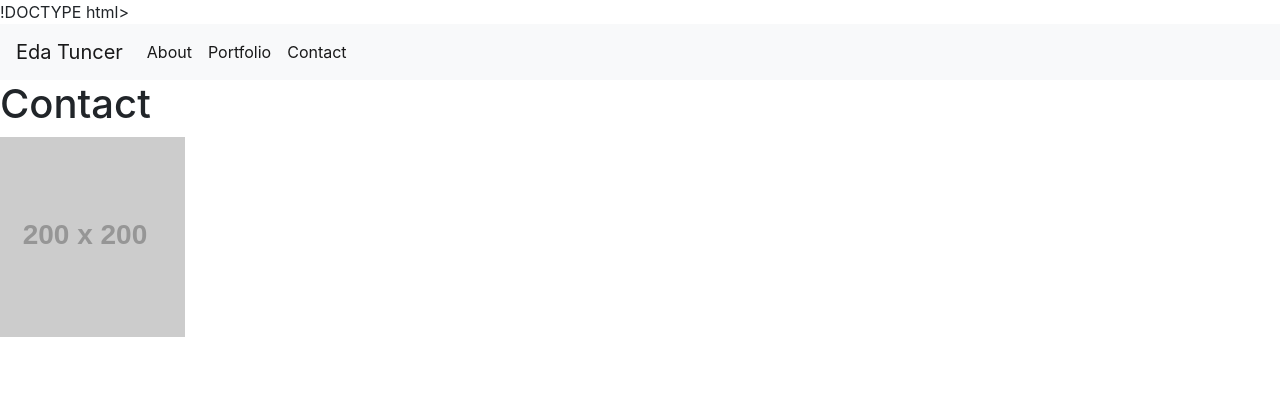
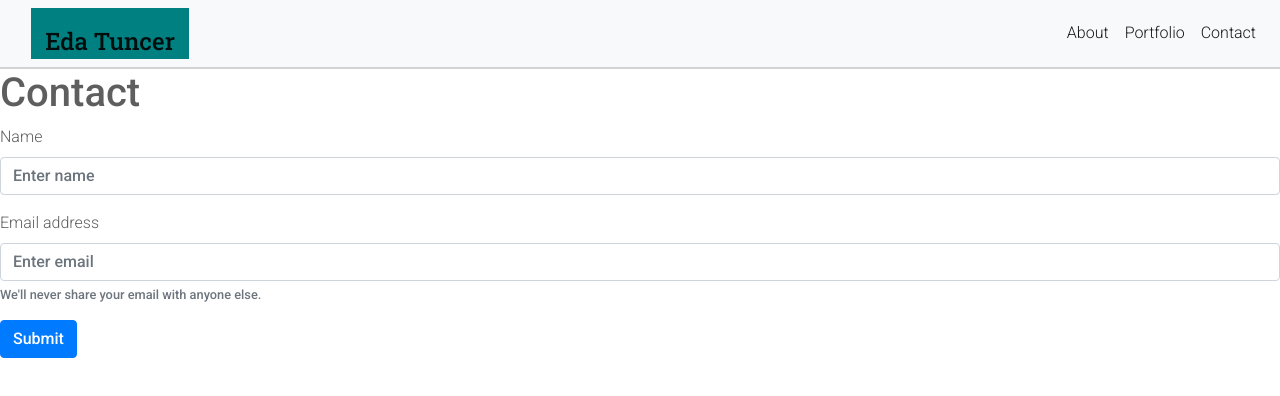
Before and after one commit to edatez/Early-Portfolio, a plain HTML site: page contact.html in a window 1280 px wide. Drawn offline with nearby package versions, Linux system fonts and the light colour scheme; placeholder pictures from the web are drawn by us.

Commit message:
Solved the nav bar shifting under Name and placed it to the right with display flex

```diff
--- a/contact.html
+++ b/contact.html
@@ -1,23 +1,26 @@
-!DOCTYPE html>
+<!DOCTYPE html>
 <html lang="en-us">
 
 <head>
-  <meta charset="UTF-8">
-  <title>Personal Webpage/contact</title>
-  <link rel="stylesheet" href="https://maxcdn.bootstrapcdn.com/bootstrap/4.0.0/css/bootstrap.min.css" integrity="sha384-Gn5384xqQ1aoWXA+058RXPxPg6fy4IWvTNh0E263XmFcJlSAwiGgFAW/dAiS6JXm" crossorigin="anonymous">
+    <meta charset="UTF-8">
+    <title>Eda's Personal Webpage/index</title>
+    <link rel="stylesheet" href="https://maxcdn.bootstrapcdn.com/bootstrap/4.0.0/css/bootstrap.min.css"
+        integrity="sha384-Gn5384xqQ1aoWXA+058RXPxPg6fy4IWvTNh0E263XmFcJlSAwiGgFAW/dAiS6JXm" crossorigin="anonymous">
+    <link
+        href="https://fonts.googleapis.com/css2?family=Roboto+Slab:wght@300;500;700&family=Roboto:wght@300;500&display=swap"
+        rel="stylesheet">
+    <link rel="stylesheet" href="style.css">
+
 </head>
 
 <body>
     <nav class="navbar navbar-expand-lg navbar-light bg-light">
         <div>
         <a class="navbar-brand" href="#">Eda Tuncer</a>
-        <button class="navbar-toggler" type="button" data-toggle="collapse" data-target="#navbarSupportedContent"
-            aria-controls="navbarSupportedContent" aria-expanded="false" aria-label="Toggle navigation">
-            <span class="navbar-toggler-icon"></span>
-        </button>
+
         </div>
-        <div class="collapse navbar-collapse" id="navbarSupportedContent">
-            <ul class="navbar-nav mr-auto">
+
+            <ul class="navbar-nav ml-auto">
                 <li class="nav-item active">
                     <a class="nav-link" href="#">About <span class="sr-only">(current)</span></a>
                 </li>
@@ -36,16 +39,20 @@
     <h1>Contact</h1>
   </header>
 
-    <div class="row">
-        <div class="col-md-12"></div>
-        <section>
-        <img src="https://placehold.it/200x200" alt="Eda Tuncer">
+  <form>
+    <div class="form-group">
+        <label for="exampleInputName1">Name</label>
+        <input type="name" class="form-control" id="exampleInputName1" aria-describedby="nameHelp" placeholder="Enter name">
+        </div>
+    <div class="form-group">
+      <label for="exampleInputEmail1">Email address</label>
+      <input type="email" class="form-control" id="exampleInputEmail1" aria-describedby="emailHelp" placeholder="Enter email">
+      <small id="emailHelp" class="form-text text-muted">We'll never share your email with anyone else.</small>
+    </div>
 
-        </section>
 
-        <section>
-
-        </section>
+    <button type="submit" class="btn btn-primary">Submit</button>
+  </form>
     </div>
 
 </body>
--- a/style.css
+++ b/style.css
@@ -12,6 +12,7 @@ h2 {
 body {
     font-family: 'Roboto', sans-serif;
     font-weight: 300;
+    color: rgb(95, 94, 94);
 }
 
 .aboutme-Text-1, .aboutme-Text-2 {
@@ -20,16 +21,20 @@ body {
 }
 
 .navbar-brand {
-    color: rgb(233, 8, 8);
     font-family: 'Roboto Slab', serif;
     background-color: teal;
+    color: white;
     font-size: x-large;
-    font-weight: 700;
+    font-weight: 500;
     margin-left: 10%;
     padding: 10%;
+    margin-bottom: 0;
+    padding-bottom: 0;
 }
 
 nav {
+    display: flex;
+    justify-content: space-between;
     background-color: lightgrey;
     color: white;
     border-bottom: 2px solid lightgrey;
@@ -51,10 +56,14 @@ footer {
     text-align: center;
     justify-content: center;
     border-top: 3px solid teal color: white;
-    font-size: 1rem;
+    font-size: 1.5rem;
 }
 
 #navbarSupportedContent {
     padding-left: 65%;
     margin: 2%;
 }
+button {
+    background-color: teal;
+
+}
```
Also changed, not shown: index.html (+1 -1 lines).
